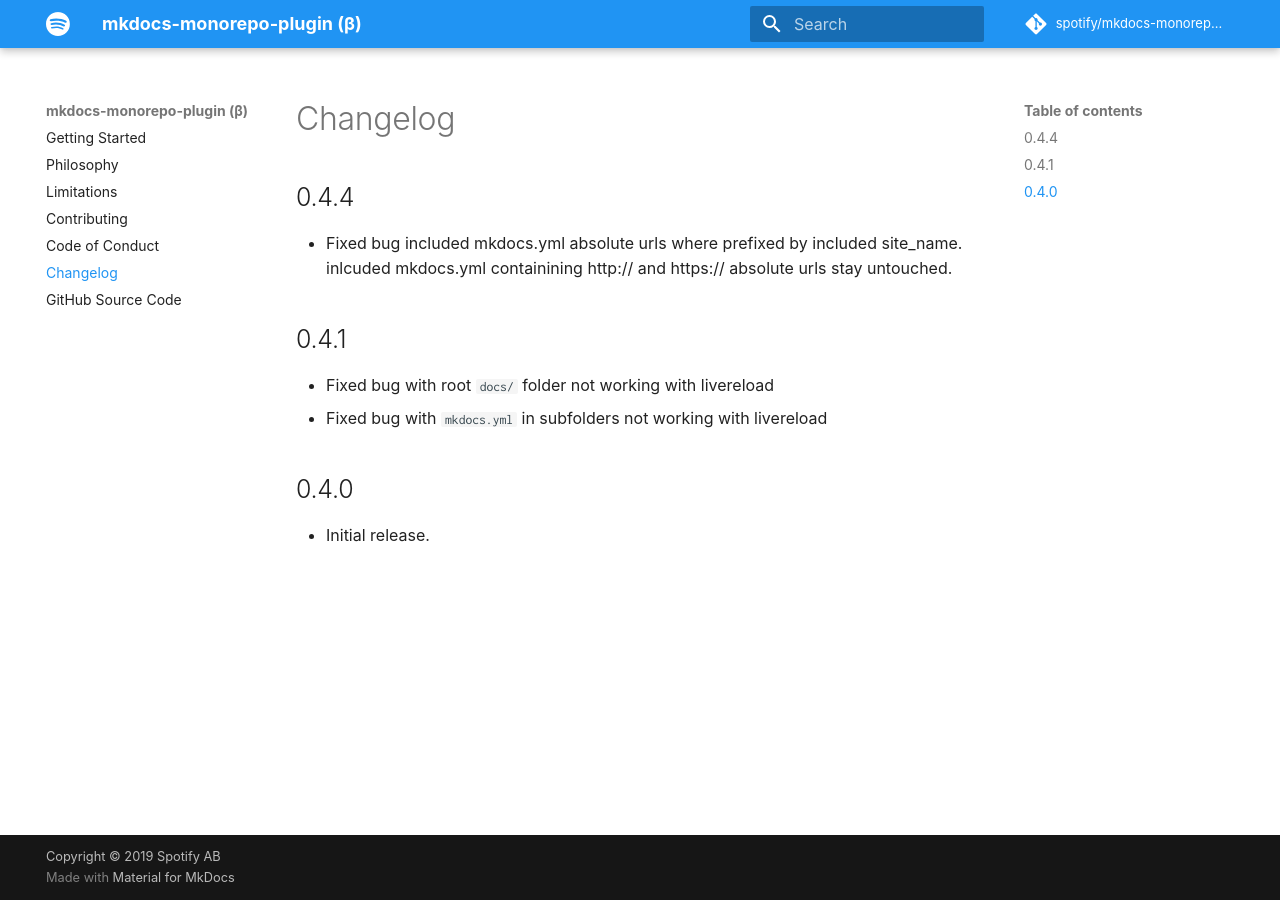
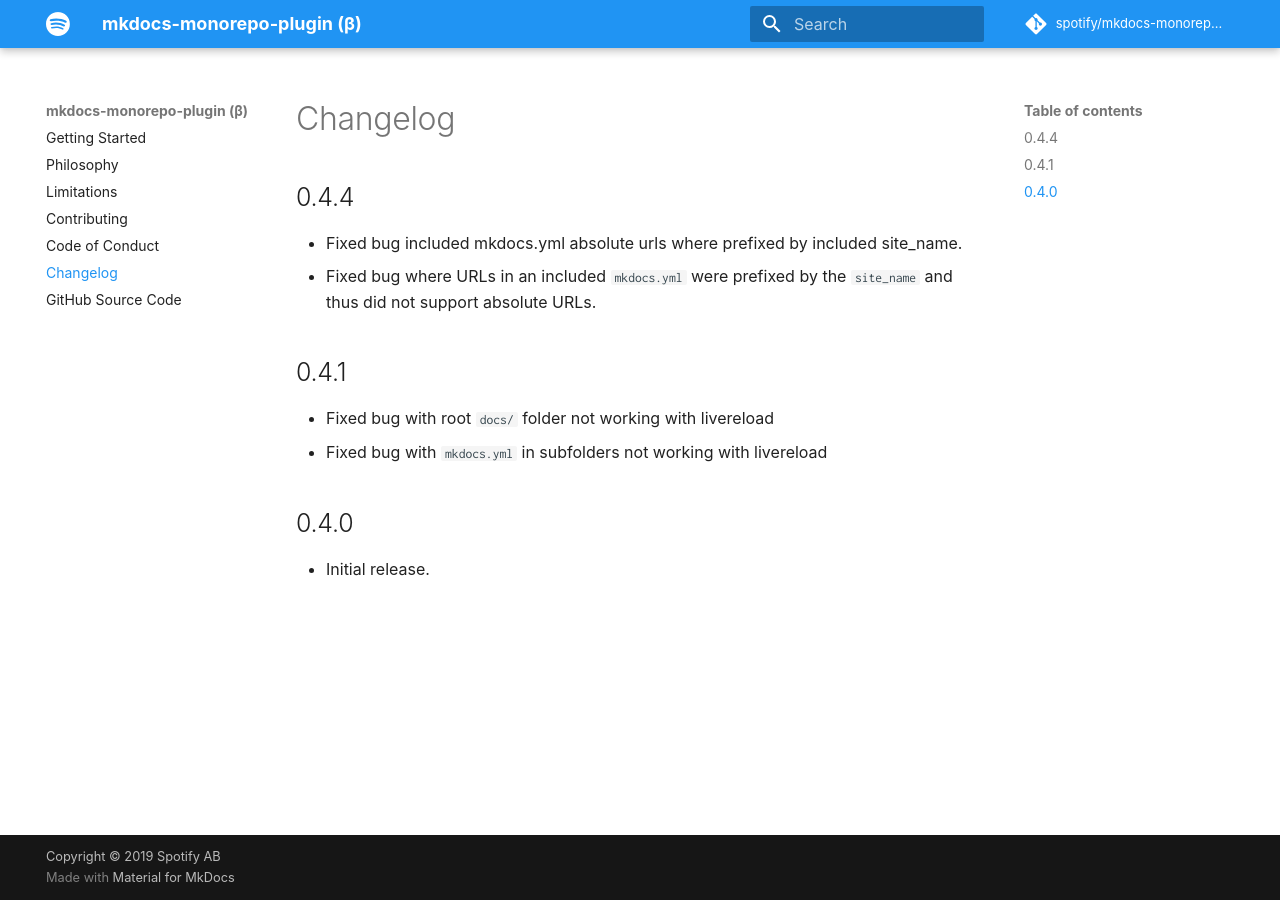
Before and after one commit to backstage/mkdocs-monorepo-plugin, an MkDocs documentation site: the page built from docs/CHANGELOG.md, in a window 1280 px wide. Built offline with MkDocs 1.6.1 and Material for MkDocs 9.7.7, drawn with Linux system fonts in a browser that asks for light colours; some web fonts are replaced; comment, search, counter and statistics services are not loaded.

Commit message:
Update docs/CHANGELOG.md
Co-Authored-By: Bilawal Hameed <bil@spotify.com>

```diff
--- a/docs/CHANGELOG.md
+++ b/docs/CHANGELOG.md
@@ -3,7 +3,7 @@
 ## 0.4.4
 
 - Fixed bug included mkdocs.yml absolute urls where prefixed by included site_name.
-  inlcuded mkdocs.yml containining http:// and https:// absolute urls stay untouched.
+- Fixed bug where URLs in an included `mkdocs.yml` were prefixed by the `site_name` and thus did not support absolute URLs.
 
 ## 0.4.1
 
```
